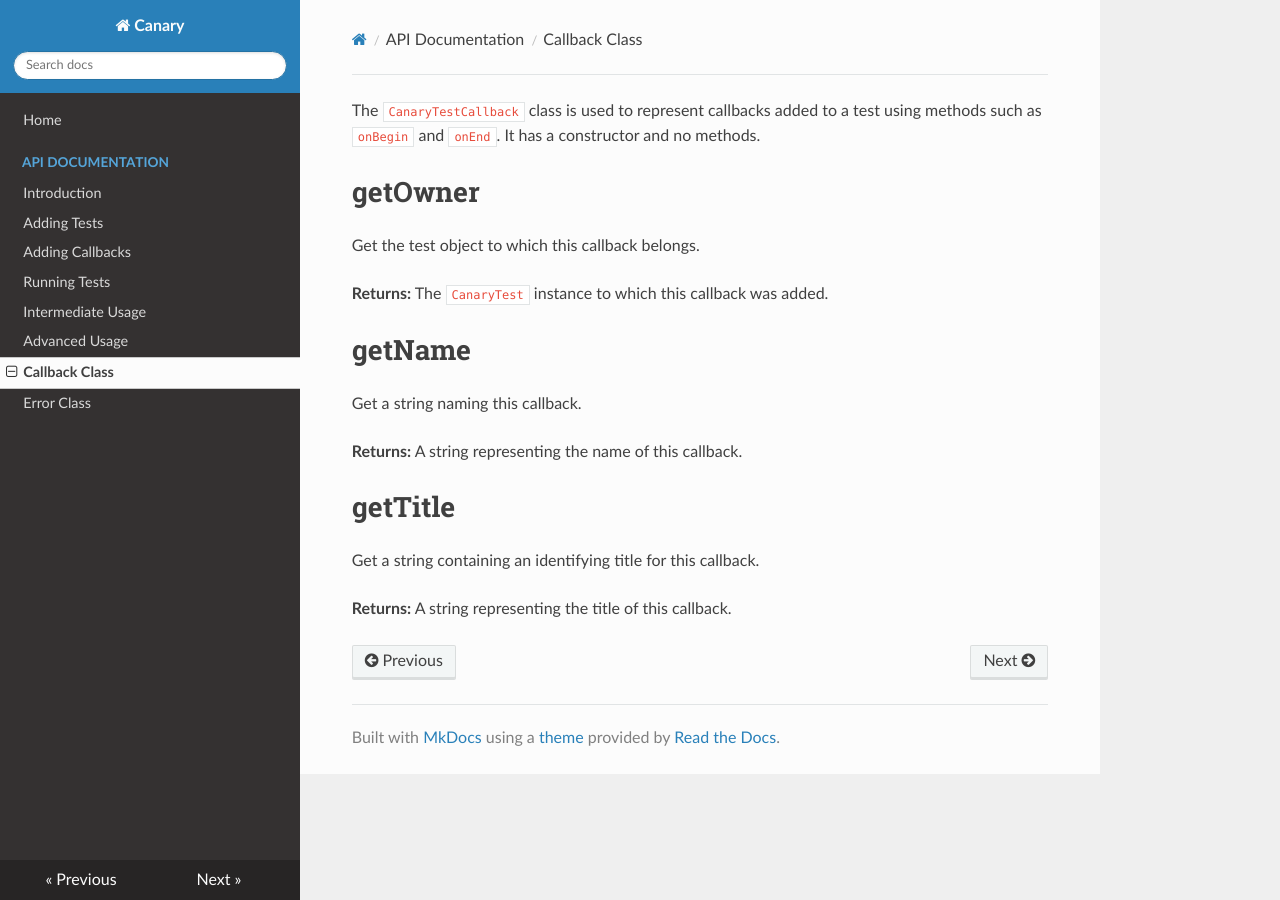
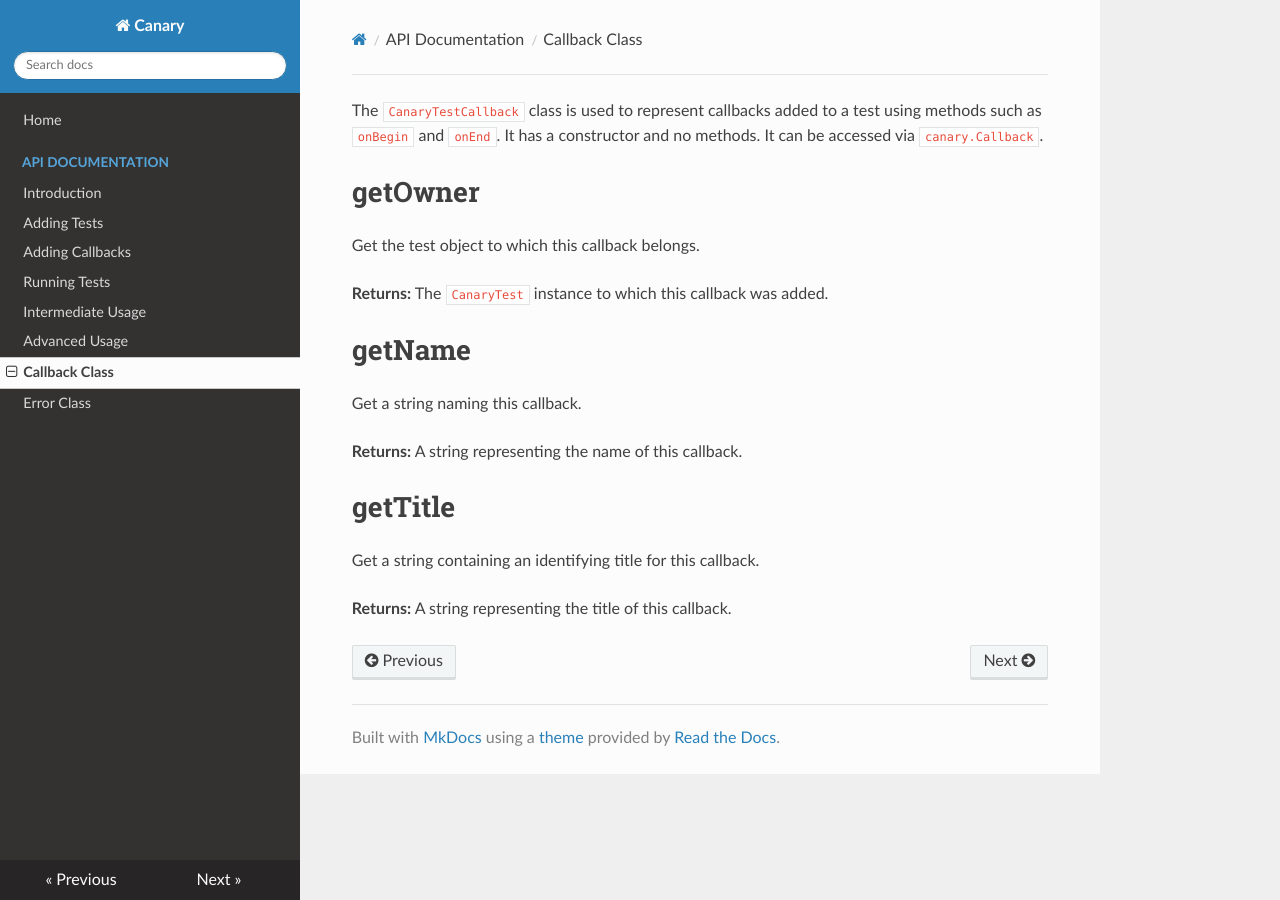
Before and after one commit to Mapita/Canary, an MkDocs documentation site: the page built from docs/api-callback-class.md, in a window 1280 px wide. Built offline with MkDocs 1.6.1, drawn with Linux system fonts in a browser that asks for light colours; nearby versions of some CDN libraries; old or Windows-style settings are respelled for this version of MkDocs.

Commit message:
Fix references to callback and error classes

```diff
--- a/canary.js
+++ b/canary.js
@@ -1217,6 +1217,9 @@ CanaryTest.Error = CanaryTestError;
 
 const canary = new CanaryTest("Canary");
 canary.isGroup = true;
+
+canary.Callback = CanaryTestCallback;
+canary.Error = CanaryTestError;
 canary.Test = CanaryTest;
 
 module.exports = canary;
--- a/docs/api-callback-class.md
+++ b/docs/api-callback-class.md
@@ -1,4 +1,4 @@
-The `CanaryTestCallback` class is used to represent callbacks added to a test using methods such as `onBegin` and `onEnd`. It has a constructor and no methods.
+The `CanaryTestCallback` class is used to represent callbacks added to a test using methods such as `onBegin` and `onEnd`. It has a constructor and no methods. It can be accessed via `canary.Callback`.
 
 # getOwner
 
```
Also changed, not shown: docs/api-error-class.md (+1 -1 lines).
